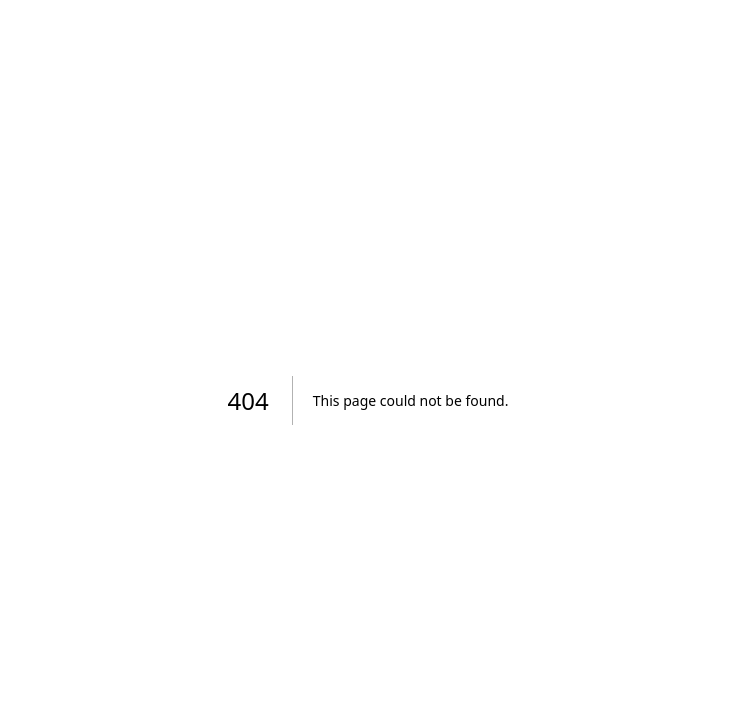
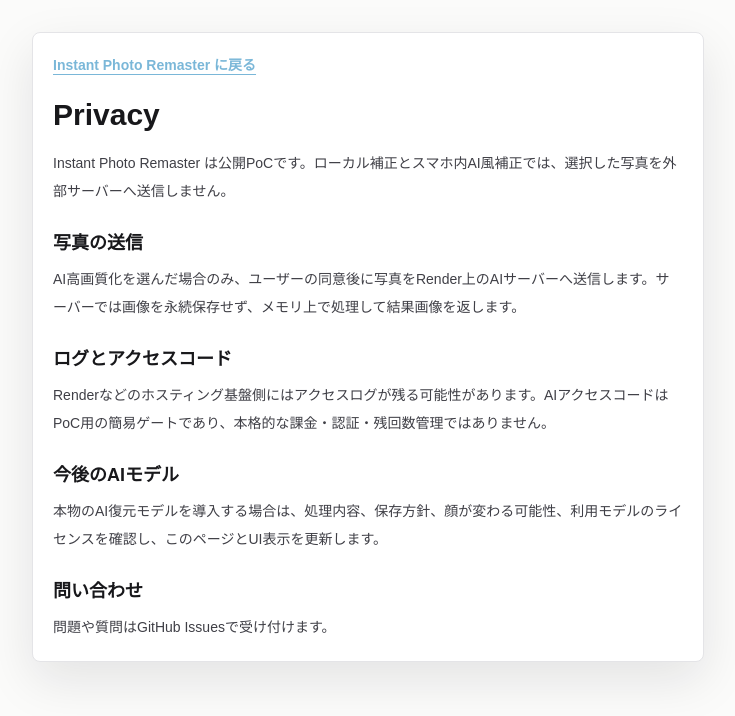
Before and after one commit to rikiyumeshun/instant-photo-remaster, a Next.js app: page /privacy in a window 1280 px wide. Before the commit this address had no page. Shown: the top 716 px of the page, without its empty margins (272-1007 px from the left). Built offline with nearby package versions, Linux system fonts and the light colour scheme.

Commit message:
Prepare public PoC safety docs and limits

```diff
--- /dev/null
+++ b/app/privacy/page.tsx
@@ -0,0 +1,35 @@
+export default function PrivacyPage() {
+  return (
+    <main className="min-h-screen bg-paper px-5 py-8 text-ink">
+      <article className="mx-auto max-w-2xl rounded-[8px] border border-zinc-200 bg-white p-5 shadow-soft">
+        <a href="../" className="text-sm font-bold text-accent underline underline-offset-4">
+          Instant Photo Remaster に戻る
+        </a>
+        <h1 className="mt-5 text-3xl font-bold">Privacy</h1>
+        <p className="mt-4 text-sm leading-7 text-zinc-700">
+          Instant Photo Remaster は公開PoCです。ローカル補正とスマホ内AI風補正では、選択した写真を外部サーバーへ送信しません。
+        </p>
+
+        <h2 className="mt-6 text-lg font-bold">写真の送信</h2>
+        <p className="mt-2 text-sm leading-7 text-zinc-700">
+          AI高画質化を選んだ場合のみ、ユーザーの同意後に写真をRender上のAIサーバーへ送信します。サーバーでは画像を永続保存せず、メモリ上で処理して結果画像を返します。
+        </p>
+
+        <h2 className="mt-6 text-lg font-bold">ログとアクセスコード</h2>
+        <p className="mt-2 text-sm leading-7 text-zinc-700">
+          Renderなどのホスティング基盤側にはアクセスログが残る可能性があります。AIアクセスコードはPoC用の簡易ゲートであり、本格的な課金・認証・残回数管理ではありません。
+        </p>
+
+        <h2 className="mt-6 text-lg font-bold">今後のAIモデル</h2>
+        <p className="mt-2 text-sm leading-7 text-zinc-700">
+          本物のAI復元モデルを導入する場合は、処理内容、保存方針、顔が変わる可能性、利用モデルのライセンスを確認し、このページとUI表示を更新します。
+        </p>
+
+        <h2 className="mt-6 text-lg font-bold">問い合わせ</h2>
+        <p className="mt-2 text-sm leading-7 text-zinc-700">
+          問題や質問はGitHub Issuesで受け付けます。
+        </p>
+      </article>
+    </main>
+  );
+}
--- a/components/AppHeader.tsx
+++ b/components/AppHeader.tsx
@@ -11,6 +11,9 @@ export function AppHeader() {
         <p className="mt-4 text-base leading-7 text-zinc-700">
           スマホで撮ったインスタント写真を、自動で傾き補正・色補正・高画質化風に整えます。
         </p>
+        <a href="./privacy/" className="mt-4 inline-flex min-h-10 items-center rounded-[8px] border border-zinc-300 bg-white px-3 text-sm font-bold text-ink">
+          Privacy
+        </a>
       </div>
     </header>
   );
--- a/components/AppToast.tsx
+++ b/components/AppToast.tsx
@@ -1,5 +1,6 @@
 "use client";
 
+import { useEffect } from "react";
 import type { Notice } from "@/lib/image/types";
 
 type Props = {
@@ -16,10 +17,18 @@ const styles: Record<Notice["kind"], string> = {
 };
 
 export function AppToast({ notice, offset, onClose }: Props) {
+  useEffect(() => {
+    if (!notice) return undefined;
+    const duration = notice.kind === "error" || notice.kind === "warning" ? 7000 : 5000;
+    const timer = window.setTimeout(onClose, duration);
+    return () => window.clearTimeout(timer);
+  }, [notice, onClose]);
+
   if (!notice) return null;
+  const ariaLive = notice.kind === "error" || notice.kind === "warning" ? "assertive" : "polite";
 
   return (
-    <div className={`fixed inset-x-4 z-30 mx-auto max-w-xl ${offset ? "bottom-20" : "bottom-4"}`}>
+    <div aria-live={ariaLive} role="status" className={`fixed inset-x-4 z-30 mx-auto max-w-xl ${offset ? "bottom-20" : "bottom-4"}`}>
       <div className={`flex items-start gap-3 rounded-[8px] border px-4 py-3 text-sm font-semibold leading-6 shadow-soft ${styles[notice.kind]}`}>
         <p className="min-w-0 flex-1">{notice.message}</p>
         <button type="button" onClick={onClose} className="shrink-0 rounded-[6px] px-2 text-xs font-bold">
--- a/components/PresetSelector.tsx
+++ b/components/PresetSelector.tsx
@@ -106,7 +106,11 @@ export function PresetSelector({
               <label className="flex items-start gap-3 rounded-[8px] border border-amber-200 bg-amber-50 p-3">
                 <input type="checkbox" checked={aiConsent} onChange={(event) => onAiConsentChange(event.target.checked)} className="mt-1 h-5 w-5 shrink-0 accent-ink" />
                 <span className="text-xs font-semibold leading-5 text-amber-900">
-                  AI高画質化では、補正のために写真をサーバーへ送信します。処理後、画像はサーバーに保存しない設計です。この内容に同意して実行します。
+                  AI高画質化では、補正のために写真をサーバーへ送信します。処理後、画像はサーバーに保存しない設計です。
+                  <a href="./privacy/" className="mx-1 underline decoration-amber-700 underline-offset-2">
+                    Privacy
+                  </a>
+                  を確認し、この内容に同意して実行します。
                 </span>
               </label>
               <label className="block rounded-[8px] border border-zinc-200 bg-white p-3">
--- a/hooks/useImageProcessor.ts
+++ b/hooks/useImageProcessor.ts
@@ -177,11 +177,15 @@ export function useImageProcessor() {
     const corrected = correctedCanvasRef.current;
     if (!corrected) return;
     if (state.enhancementEngine === "ai" && !state.aiConsent) {
-      setState((current) => ({ ...current, error: "AI高画質化を実行するには、写真をサーバーへ送信することへの同意が必要です。", errorScope: "enhance-ai" }));
+      const message = "AI高画質化を実行するには、写真をサーバーへ送信することへの同意が必要です。";
+      setState((current) => ({ ...current, error: message, errorScope: "enhance-ai" }));
+      notify("error", message);
       return;
     }
     if (state.enhancementEngine === "ai" && AI_ACCESS_CODE_REQUIRED && !state.aiAccessCode.trim()) {
-      setState((current) => ({ ...current, error: "AI高画質化を実行するには、AIアクセスコードを入力してください。", errorScope: "enhance-ai" }));
+      const message = "AI高画質化を実行するには、AIアクセスコードを入力してください。";
+      setState((current) => ({ ...current, error: message, errorScope: "enhance-ai" }));
+      notify("error", message);
       return;
     }
     setState((current) => ({
```
Also changed, not shown: package.json (+14 -14 lines), ai-server/requirements.txt, 5 other files (tests, documents, lock files or other folders).
